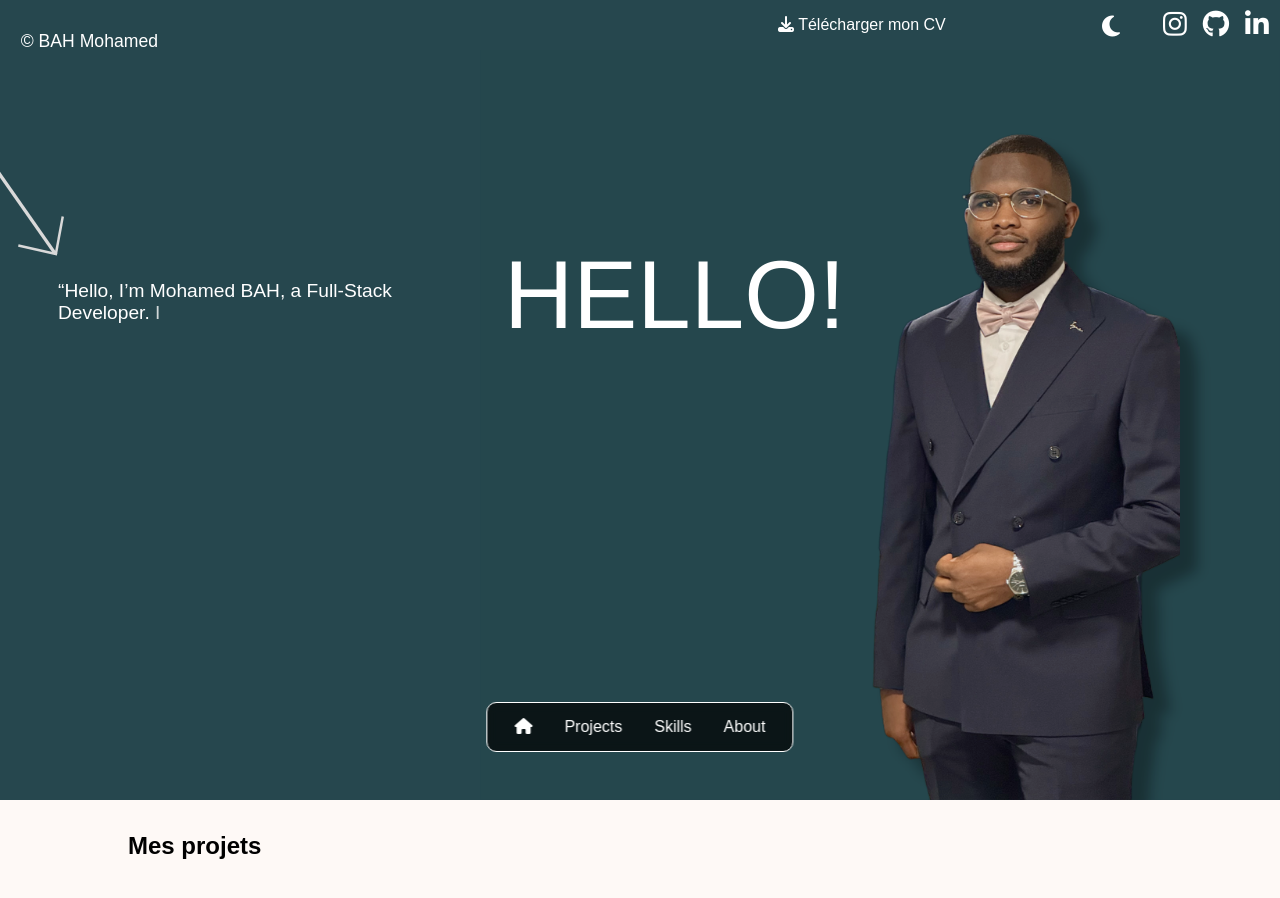
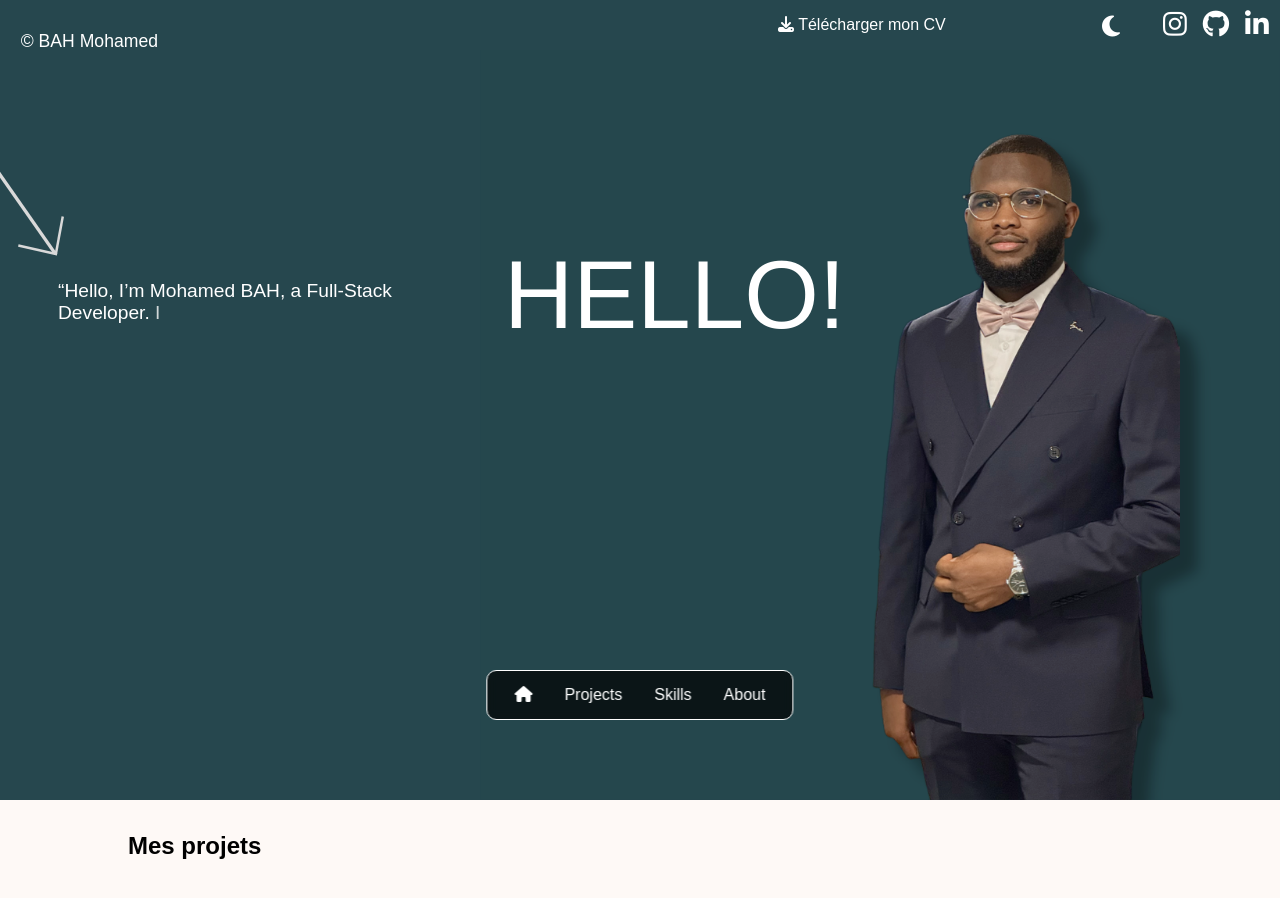
Before and after one commit to sbg224/Portfolio, a React (Vite) app: page / in a window 1280 px wide. Shown: the top 898 px of the page. Built offline with nearby package versions, Linux system fonts and the light colour scheme.

Commit message:
update nav_bar

```diff
--- a/src/components/NavBar.module.css
+++ b/src/components/NavBar.module.css
@@ -62,7 +62,7 @@
 	position: fixed;
 	left: 50%;
 	transform: translateX(-50%);
-	bottom: 3rem;
+	bottom:5rem;
 	z-index: 9999;
 	backdrop-filter: blur(5px);
 	transition: all 0.3s ease-in-out;
```
